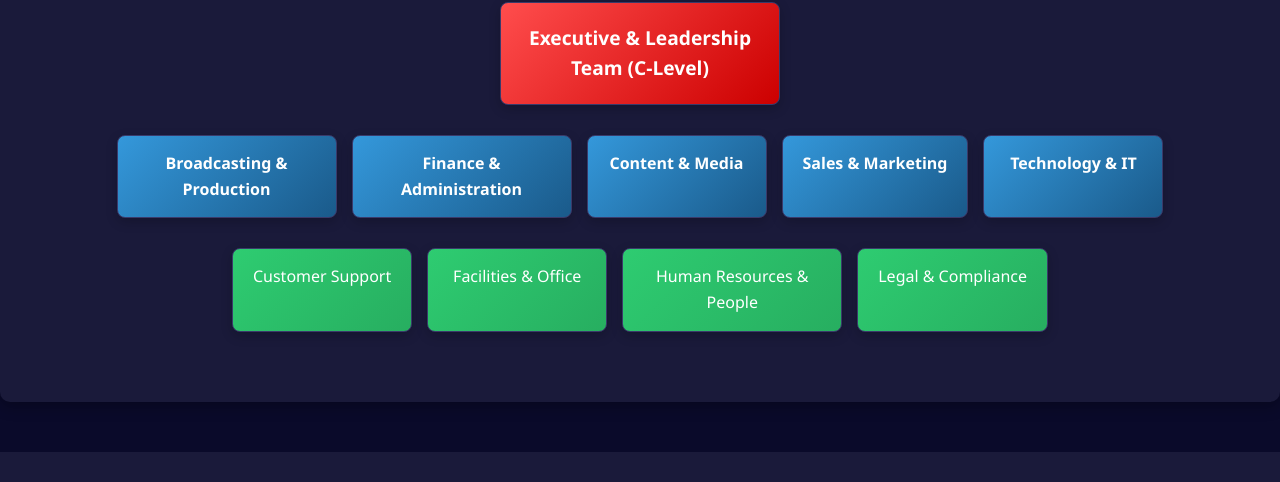
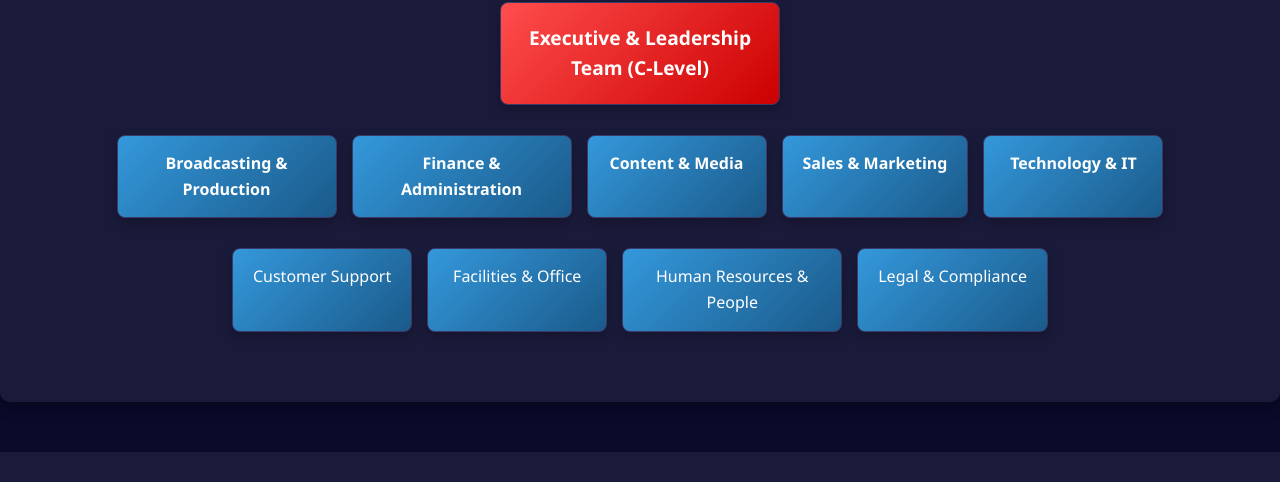
Before and after one commit to Bohdan52/EnglishProject, a plain HTML site: page site/pages/index.html in a window 1280 px wide. Shown: the part 1504-1986 px from the top of the page. Drawn offline with Linux system fonts and the light colour scheme.

Commit message:
change color in level-2 node

```diff
--- a/site/styles/style.css
+++ b/site/styles/style.css
@@ -518,7 +518,7 @@
         }
 
         .level-3 .node {
-            background: linear-gradient(135deg, #2ecc71 0%, #27ae60 100%);
+            background: linear-gradient(135deg, #3498db 0%, #1a5a8a 100%);
             color: white;
         }
 
```
Also changed, not shown: site/pages/index.html (+1 -1 lines).
